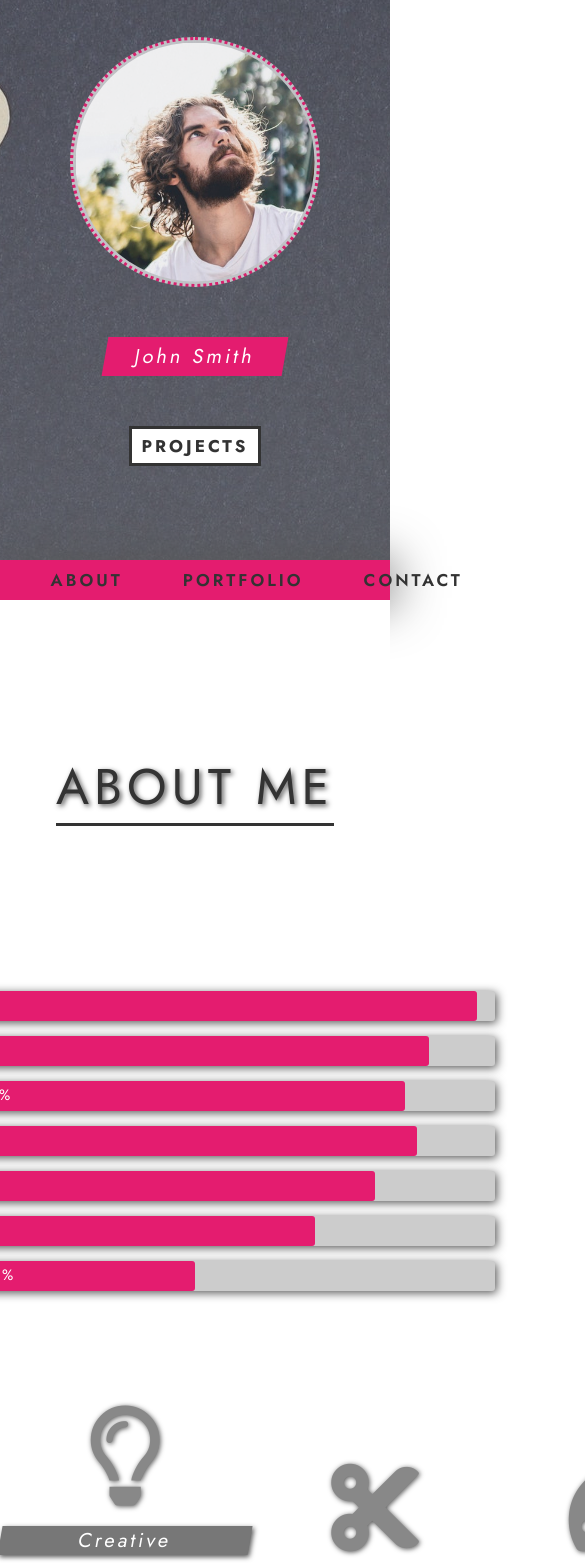
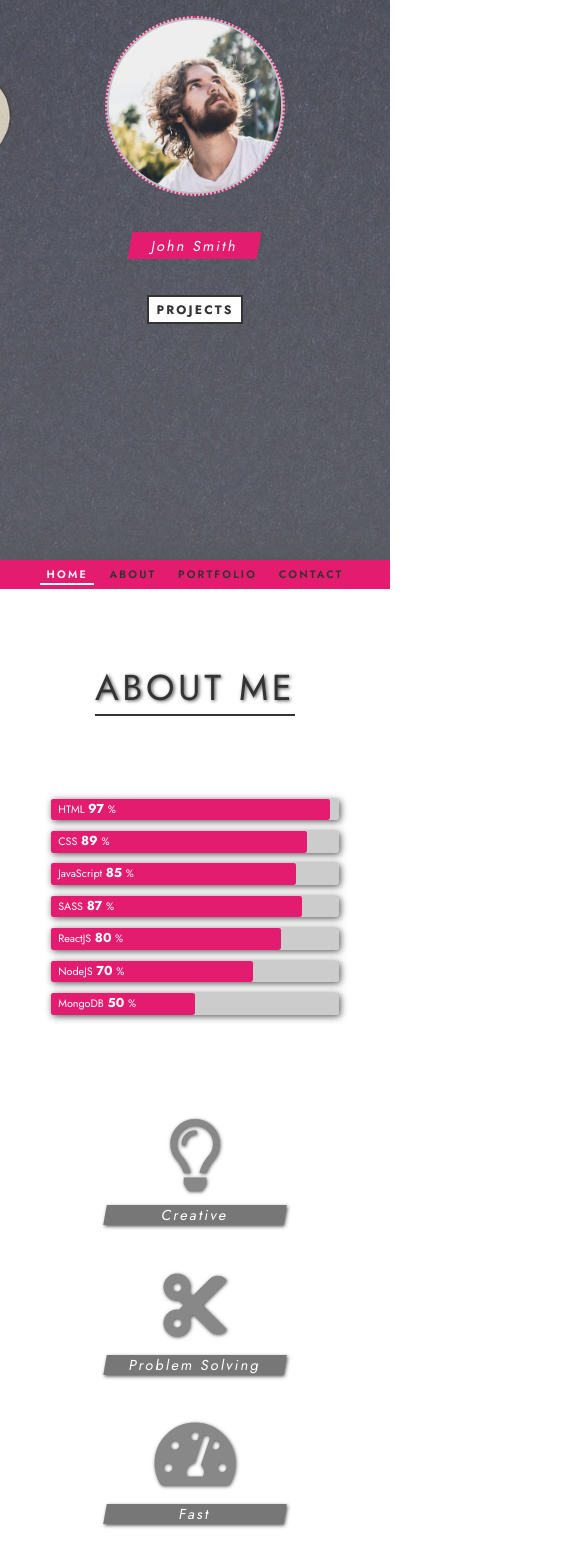
Before and after one commit to static-responsive-websites/personal-portfolio, a plain HTML site: page index.html in a window 390 px wide. Shown: the part 284-1849 px from the top of the page, 585 px wide, since content can reach past the window. Drawn offline with Linux system fonts and the light colour scheme.

Commit message:
make the project responsive in different screen sizes

```diff
--- a/style.css
+++ b/style.css
@@ -6,3 +6,4 @@
 @import './styles/projects.css';
 @import './styles/contact.css';
 @import './styles/footer.css';
+@import './styles/responsive.css';
--- /dev/null
+++ b/styles/responsive.css
@@ -0,0 +1,89 @@
+/* Responsive */
+
+@media (max-width: 1200px) {
+  .services {
+    height: auto;
+    flex-wrap: wrap;
+  }
+
+  .service {
+    margin: 3rem 2rem;
+  }
+
+  .section-4 {
+    height: 80vh;
+  }
+}
+
+@media (max-width: 800px) {
+  .section-1-heading {
+    font-size: 4rem;
+  }
+
+  .progress-bar {
+    width: 50rem;
+  }
+}
+
+@media (max-width: 600px) {
+  .section-1-heading {
+    font-size: 3rem;
+  }
+
+  .navbar-link {
+    margin: 0 2rem;
+    font-size: 1.5rem;
+  }
+
+  .section-2 {
+    padding: 10rem;
+  }
+
+  .section-heading {
+    margin-bottom: 10rem;
+  }
+
+  .progress-bar {
+    width: 45rem;
+  }
+
+  .project-img {
+    width: 100%;
+  }
+
+  .contact-form {
+    width: 40rem;
+  }
+
+  .copyright {
+    width: 70%;
+  }
+}
+
+@media (max-width: 500px) {
+  html {
+    font-size: 55%;
+  }
+}
+
+@media (max-width: 450px) {
+  html {
+    font-size: 45%;
+  }
+
+  .section-1-heading {
+    font-size: 2.5rem;
+  }
+
+  .navbar-link {
+    margin: 0 1.5rem;
+  }
+
+  .section-2-heading {
+    text-align: center;
+  }
+
+  .progress-bar {
+    width: 40rem;
+  }
+}
```
